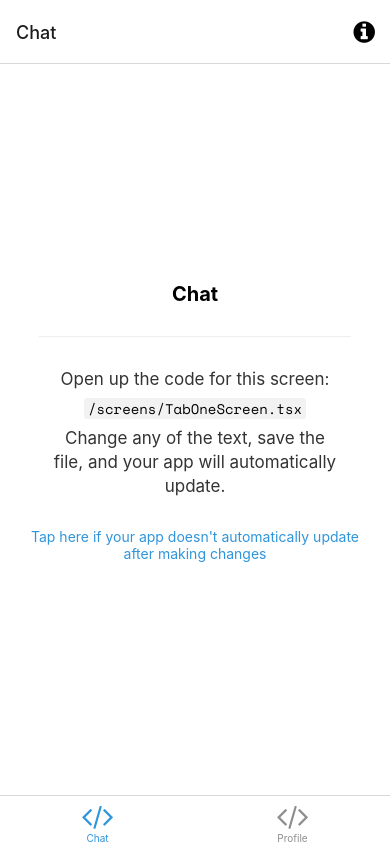
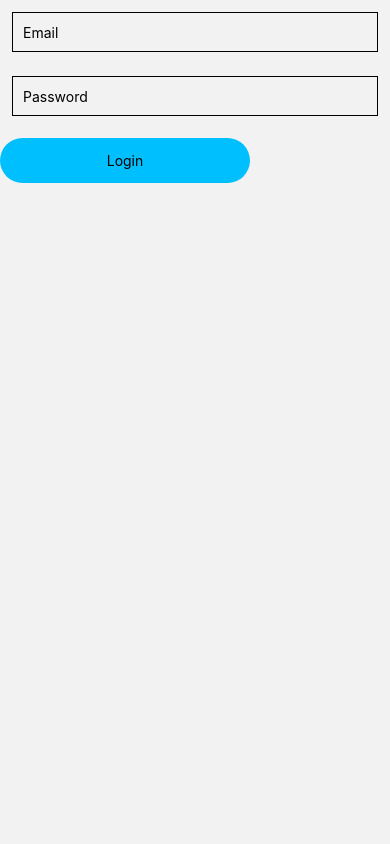
Before and after one commit to Lazar-Bogdan/mobile, a React Native app in the folder DoctorStreamChat/: screen /Login in a window 390 px wide. Built offline with nearby package versions, Linux system fonts and the light colour scheme; what expo-linking would draw is missing.

Commit message:
login done edit + add info page implemented but not done

```diff
--- a/DoctorStreamChat/App.tsx
+++ b/DoctorStreamChat/App.tsx
@@ -4,6 +4,7 @@ import { SafeAreaProvider } from 'react-native-safe-area-context';
 import useCachedResources from './hooks/useCachedResources';
 import useColorScheme from './hooks/useColorScheme';
 import Navigation from './navigation';
+import Login from './screens/login';
 
 export default function App() {
   const isLoadingComplete = useCachedResources();
--- a/DoctorStreamChat/navigation/index.tsx
+++ b/DoctorStreamChat/navigation/index.tsx
@@ -19,6 +19,7 @@ import TabTwoScreen from '../screens/TabTwoScreen';
 import addInformation from '../screens/addInformation';
 import { RootStackParamList, RootTabParamList, RootTabScreenProps } from '../types';
 import LinkingConfiguration from './LinkingConfiguration';
+import Login from '../screens/login';
 
 export default function Navigation({ colorScheme }: { colorScheme: ColorSchemeName }) {
   return (
@@ -39,6 +40,7 @@ const Stack = createNativeStackNavigator<RootStackParamList>();
 function RootNavigator() {
   return (
     <Stack.Navigator>
+      <Stack.Screen name="Login" component={Login} options={{ headerShown: false }} />
       <Stack.Screen name="Root" component={BottomTabNavigator} options={{ headerShown: false }} />
       <Stack.Screen name="NotFound" component={NotFoundScreen} options={{ title: 'Oops!' }} />
       <Stack.Screen name="Info" component={addInformation} options={{title: 'Information' }} />
--- a/DoctorStreamChat/package.json
+++ b/DoctorStreamChat/package.json
@@ -26,6 +26,7 @@
     "expo-status-bar": "~1.4.0",
     "expo-system-ui": "~1.3.0",
     "expo-web-browser": "~11.0.0",
+    "mongodb": "^4.9.1",
     "react": "18.0.0",
     "react-dom": "18.0.0",
     "react-native": "0.69.5",
--- a/DoctorStreamChat/screens/TabTwoScreen.tsx
+++ b/DoctorStreamChat/screens/TabTwoScreen.tsx
@@ -11,10 +11,13 @@ import {
 
 
 
-const TwoPage = () => {
+const TwoPage = ({navigation}) => {
 
   function onPress(){
-    // send like a notif Alert.alert('test');
+    navigation.navigate('EditProfile');
+  }
+  function onPressAddInfo(){
+    navigation.navigate('Info');
   }
   return (
     <View style={styles.container}>
@@ -27,7 +30,7 @@ const TwoPage = () => {
             <TouchableOpacity onPress={onPress} style={styles.buttonContainer}>
               <Text>Edit Profile</Text>
             </TouchableOpacity>
-            <TouchableOpacity style={styles.buttonContainer}>
+            <TouchableOpacity onPress={onPressAddInfo} style={styles.buttonContainer}>
               <Text>Add information</Text>
             </TouchableOpacity>
           </View>
--- /dev/null
+++ b/DoctorStreamChat/screens/login.tsx
@@ -0,0 +1,74 @@
+import React,{useEffect} from "react";
+import { SafeAreaView, StyleSheet, TextInput, TouchableOpacity, Text } from "react-native";
+
+
+const Login = ({navigation}) => {
+  const [email, onChangeemail] = React.useState("");
+  const [password, onChangePassword] = React.useState("");
+
+
+  async function getLogin(){
+    console.log("login");
+    try {
+        const response = await fetch(
+            'http://localhost:2000/auth/login',{
+                method: 'POST',
+                headers: {
+                Accept: 'application/json',
+                'Content-Type': 'application/json'
+                },
+                body: JSON.stringify({
+                    email: email,
+                    password: password
+                })
+        });
+      console.log(response);
+      if(response.ok == true){
+        navigation.navigate('Root');
+      }
+    } catch (error) {
+      console.error(error);
+    }
+  };
+
+  return (
+    <SafeAreaView>
+        <TextInput
+            style={styles.input}
+            onChangeText={onChangeemail}
+            placeholder="Email"
+        />
+        <TextInput
+            style={styles.input}
+            onChangeText={onChangePassword}
+            placeholder="Password"
+            secureTextEntry={true}
+        />
+        <TouchableOpacity onPress={()=>{getLogin()}} style={styles.buttonContainer}>
+            <Text>Login</Text>
+        </TouchableOpacity>
+    </SafeAreaView>
+  );
+};
+
+const styles = StyleSheet.create({
+  input: {
+    height: 40,
+    margin: 12,
+    borderWidth: 1,
+    padding: 10,
+  },
+  buttonContainer: {
+    marginTop:10,
+    height:45,
+    flexDirection: 'row',
+    justifyContent: 'center',
+    alignItems: 'center',
+    marginBottom:20,
+    width:250,
+    borderRadius:30,
+    backgroundColor: "#00BFFF",
+  },
+});
+
+export default Login;
```
Also changed, not shown: DoctorStreamChat/screens/editProfile.tsx (added, +58 -0 lines), 1 other file (tests, documents, lock files or other folders).
